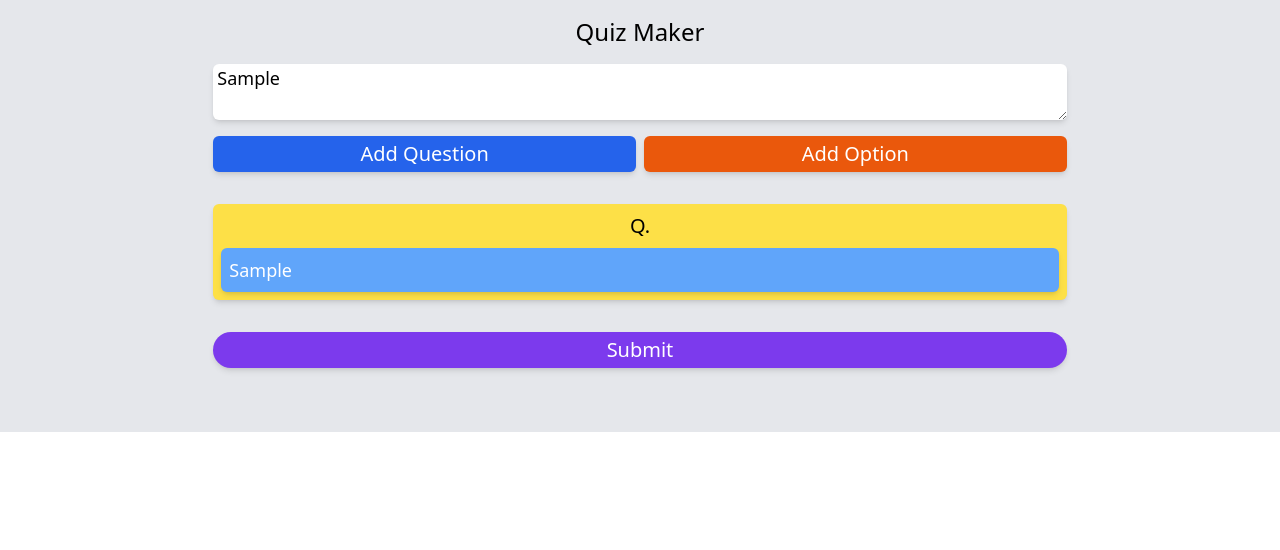
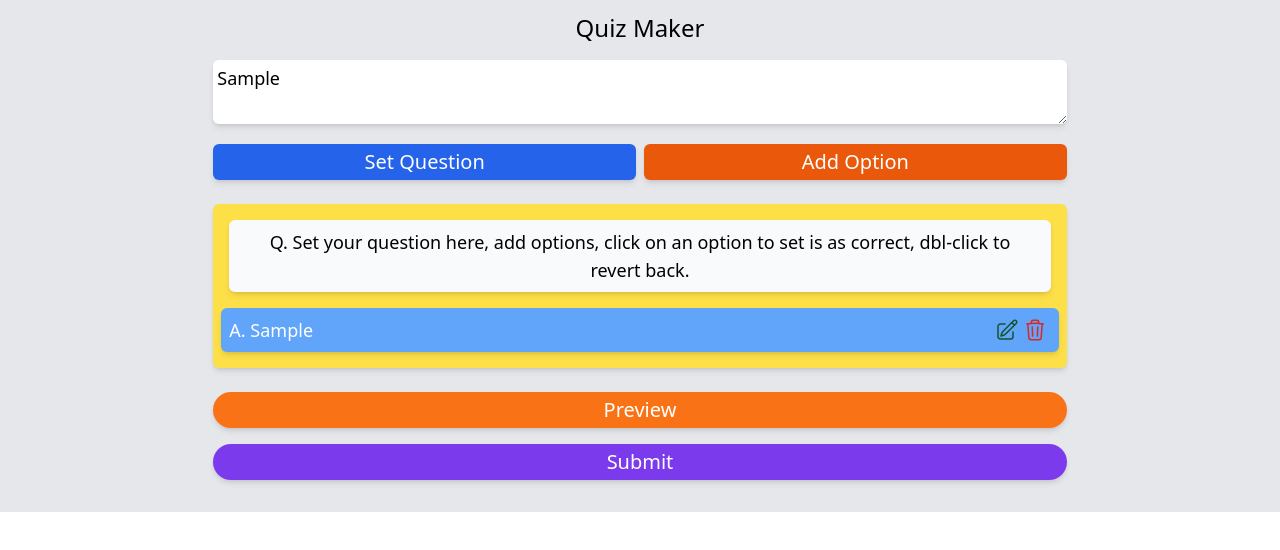
Before and after one commit to diptobiswasanime4/QuizMaker, a Next.js app in the folder quizmaker/: page /create in a window 1280 px wide. Both pictures are taken after typing "Sample" into the empty fields and a click on the button "Add Option". Shown: the top 550 px of the page. Built offline with nearby package versions, Linux system fonts and the light colour scheme.

Commit message:
📦 preview page

```diff
--- a/quizmaker/package.json
+++ b/quizmaker/package.json
@@ -9,10 +9,12 @@
     "lint": "next lint"
   },
   "dependencies": {
+    "axios": "^1.6.2",
     "mongoose": "^8.0.1",
     "next": "14.0.3",
     "react": "^18",
-    "react-dom": "^18"
+    "react-dom": "^18",
+    "uuid": "^9.0.1"
   },
   "devDependencies": {
     "@types/node": "^20",
--- a/quizmaker/src/app/api/create/route.ts
+++ b/quizmaker/src/app/api/create/route.ts
@@ -1,10 +1,14 @@
-import mongoose from "mongoose"
+import { NextRequest, NextResponse } from "next/server";
+import { connect } from "@/db/db";
 
-export function connect () {
-    try {
+export async function POST(req: NextRequest, res: NextResponse) {
+  try {
+    const data = req.body;
+    console.log(data);
+    console.log("POST fn");
 
-    } catch (error) {
-        console.log('Issue connecting to DB');
-
-    }
+    return NextResponse.json({ data: data });
+  } catch (error) {
+    return NextResponse.json({ error: error });
+  }
 }
--- a/quizmaker/src/app/create/page.tsx
+++ b/quizmaker/src/app/create/page.tsx
@@ -1,37 +1,252 @@
-"use client"
-import React, { useState } from 'react'
+"use client";
+import React, { useState, useEffect } from "react";
+import axios from "axios";
+import { Quiz } from "@/types/Quiz";
+import getOptionFromIndex from "@/utils/getOptionFromIndex";
+import { useRouter } from "next/navigation";
 
 function Create() {
-    const [inputText, setInputText] = useState("")
-    const [question, setQuestion] = useState("")
-    const [options, setOptions] = useState([])
+  const [inputText, setInputText] = useState("");
+  const [question, setQuestion] = useState(
+    "Set your question here, add options, click on an option to set is as correct, dbl-click to revert back."
+  );
+  const [options, setOptions] = useState([]);
+  const [rightAnswerIndices, setRightAnswerIndices] = useState([]);
+  const [optionBG, setOptionBG] = useState([]);
+  const [previewMode, setPreviewMode] = useState(false);
+  const [selectedOptions, setSelectedOptions] = useState([]);
+  const [optionEditMode, setOptionEditMode] = useState(false);
+  const router = useRouter();
 
   function addQuestion() {
-        setQuestion(inputText)
+    setQuestion(inputText);
   }
 
   function addOption() {
-        setOptions(prevOptions => [...prevOptions, inputText])
+    setOptions((prevOptions) => [...prevOptions, inputText]);
+    setOptionBG((prevOptions) => [...prevOptions, " bg-blue-400"]);
   }
+
+  function selectRightAnswerIndices(e, index) {
+    if (!previewMode) {
+      setRightAnswerIndices((prevIndices) => {
+        const indexExists = prevIndices.includes(index);
+
+        if (indexExists) {
+          const newIndices = prevIndices.filter(
+            (prevIndex) => prevIndex !== index
+          );
+          return newIndices;
+        } else {
+          return [...prevIndices, index];
+        }
+      });
+      setOptionBG((prevOptions) => {
+        const newBg = [...prevOptions];
+        newBg[index] =
+          newBg[index] === " bg-green-600" ? " bg-blue-400" : " bg-green-600";
+        return newBg;
+      });
+    } else {
+      setSelectedOptions((prevOptions) => {
+        const indexExists = prevOptions.includes(index);
+
+        if (indexExists) {
+          const newOptions = prevOptions.filter(
+            (prevIndex) => prevIndex !== index
+          );
+          return newOptions;
+        } else {
+          return [...prevOptions, index];
+        }
+      });
+      setOptionBG((prevOptions) => {
+        const newBg = [...prevOptions];
+        newBg[index] =
+          newBg[index] !== " bg-blue-700" ? " bg-blue-700" : " bg-blue-400";
+        return newBg;
+      });
+    }
+  }
+
+  function viewPreview() {
+    setPreviewMode(true);
+  }
+
+  function checkAnswer() {
+    const correctOptions = rightAnswerIndices;
+    const incorrectOptions = selectedOptions.filter(
+      (option) => !correctOptions.includes(option)
+    );
+    setOptionBG((prevOptions) => {
+      const newBG = [...prevOptions];
+
+      correctOptions.forEach((index) => {
+        newBG[index] = " bg-green-600";
+      });
+
+      incorrectOptions.forEach((index) => {
+        newBG[index] = " bg-red-600";
+      });
+
+      return newBG;
+    });
+  }
+
+  function deleteOption(e, index) {
+    setOptions((prevOptions) =>
+      prevOptions.filter((_, optionIndex) => optionIndex !== index)
+    );
+  }
+
+  async function onSubmit() {
+    const data: Quiz = {
+      question,
+      options,
+      rightAnswerIndices,
+    };
+    console.log(data);
+
+    const resp = await axios.post("/api/create", data);
+    console.log(resp);
+  }
+
+  if (previewMode) {
     return (
-    <div className="flex flex-col items-center gap-4 pt-4 pb-16 bg-gray-200">
+      <div className="bg-gray-200">
+        <div className="flex flex-col items-center gap-4 pt-3 pb-8 bg-gray-200">
           <div className="text-2xl">Quiz Maker</div>
-        <textarea placeholder='Enter Question, Answer, etc.' className='w-2/3 pl-1 text-lg rounded-md shadow-md' value={inputText} onChange={e => setInputText(e.target.value)} />
-        <div className="w-2/3 flex gap-2">
-            <button onClick={addQuestion} className='w-1/2 text-white bg-blue-600 hover:bg-blue-500 rounded-md py-1 text-xl shadow-md'>Add Question</button>
-            <button onClick={addOption} className='w-1/2 text-white bg-orange-600 hover:bg-orange-500 rounded-md py-1 text-xl shadow-md'>Add Option</button>
+          <div className="bg-yellow-300 w-2/3 p-2 rounded-md flex flex-col gap-2 pb-4 shadow-md">
+            <div className="text-center text-lg bg-gray-50 m-2 py-2 px-4 rounded-md shadow-md">
+              Q. {question}
             </div>
-        <div className="bg-yellow-300 w-2/3 p-2 mt-4 rounded-md flex flex-col gap-2 shadow-md">
-            <div className="text-center text-xl">Q. {question}</div>
             {options.map((option, index) => {
               return (
-                    <div className="bg-blue-400 text-white cursor-pointer p-2 rounded-md shadow-md text-lg">{option}</div>
-                )
+                <div
+                  key={index}
+                  className={
+                    "flex justify-between items-center text-white cursor-pointer p-2 rounded-md shadow-md text-lg" +
+                    optionBG[index]
+                  }
+                  onClick={(e) => selectRightAnswerIndices(e, index)}
+                >
+                  <div className="w-full">
+                    {getOptionFromIndex(index)}. {option}
+                  </div>
+                </div>
+              );
             })}
           </div>
-        <button className='w-2/3 text-white mt-4 bg-violet-600 hover:bg-violet-500 rounded-full py-1 text-xl shadow-md'>Submit</button>
+          <button
+            onClick={checkAnswer}
+            className="w-2/3 text-white mt-2 bg-orange-500 hover:bg-orange-400 rounded-full py-1 text-xl shadow-md"
+          >
+            Check Answer
+          </button>
+          <button
+            onClick={() => setPreviewMode(false)}
+            className="w-2/3 text-white bg-violet-600 hover:bg-violet-500 rounded-full py-1 text-xl shadow-md"
+          >
+            Go Back
+          </button>
         </div>
-  )
+      </div>
+    );
+  } else {
+    return (
+      <div className="bg-gray-200">
+        <div className="flex flex-col items-center gap-4 pt-3 pb-8">
+          <div className="text-2xl">Quiz Maker</div>
+          <textarea
+            placeholder="Enter Question, Answer, etc."
+            className="w-2/3 p-1 mb-1 text-lg rounded-md shadow-md"
+            value={inputText}
+            onChange={(e) => setInputText(e.target.value)}
+          />
+          <div className="w-2/3 flex gap-2">
+            <button
+              onClick={addQuestion}
+              className="w-1/2 text-white bg-blue-600 hover:bg-blue-500 rounded-md py-1 text-xl shadow-md"
+            >
+              Set Question
+            </button>
+            <button
+              onClick={addOption}
+              className="w-1/2 text-white bg-orange-600 hover:bg-orange-500 rounded-md py-1 text-xl shadow-md"
+            >
+              Add Option
+            </button>
+          </div>
+          <div className="bg-yellow-300 w-2/3 p-2 mt-2 rounded-md flex flex-col gap-2 pb-4 shadow-md">
+            <div className="text-center text-lg bg-gray-50 m-2 py-2 px-4 rounded-md shadow-md">
+              Q. {question}
+            </div>
+            {options.map((option, index) => {
+              return (
+                <div
+                  key={index}
+                  className={
+                    "flex justify-between items-center text-white cursor-pointer p-2 rounded-md shadow-md text-lg" +
+                    optionBG[index]
+                  }
+                >
+                  <div
+                    className="w-full"
+                    onClick={(e) => selectRightAnswerIndices(e, index)}
+                  >
+                    {getOptionFromIndex(index)}. {option}
+                  </div>
+                  <div className="flex gap-1 pr-1">
+                    <svg
+                      xmlns="http://www.w3.org/2000/svg"
+                      fill="none"
+                      viewBox="0 0 24 24"
+                      strokeWidth={1.5}
+                      stroke="currentColor"
+                      className="w-6 h-6 text-green-900"
+                    >
+                      <path
+                        strokeLinecap="round"
+                        strokeLinejoin="round"
+                        d="M16.862 4.487l1.687-1.688a1.875 1.875 0 112.652 2.652L10.582 16.07a4.5 4.5 0 01-1.897 1.13L6 18l.8-2.685a4.5 4.5 0 011.13-1.897l8.932-8.931zm0 0L19.5 7.125M18 14v4.75A2.25 2.25 0 0115.75 21H5.25A2.25 2.25 0 013 18.75V8.25A2.25 2.25 0 015.25 6H10"
+                      />
+                    </svg>
+                    <svg
+                      xmlns="http://www.w3.org/2000/svg"
+                      fill="none"
+                      viewBox="0 0 24 24"
+                      strokeWidth={1.5}
+                      stroke="currentColor"
+                      className="w-6 h-6 text-red-600"
+                      onClick={(e) => deleteOption(e, index)}
+                    >
+                      <path
+                        strokeLinecap="round"
+                        strokeLinejoin="round"
+                        d="M14.74 9l-.346 9m-4.788 0L9.26 9m9.968-3.21c.342.052.682.107 1.022.166m-1.022-.165L18.16 19.673a2.25 2.25 0 01-2.244 2.077H8.084a2.25 2.25 0 01-2.244-2.077L4.772 5.79m14.456 0a48.108 48.108 0 00-3.478-.397m-12 .562c.34-.059.68-.114 1.022-.165m0 0a48.11 48.11 0 013.478-.397m7.5 0v-.916c0-1.18-.91-2.164-2.09-2.201a51.964 51.964 0 00-3.32 0c-1.18.037-2.09 1.022-2.09 2.201v.916m7.5 0a48.667 48.667 0 00-7.5 0"
+                      />
+                    </svg>
+                  </div>
+                </div>
+              );
+            })}
+          </div>
+          <button
+            onClick={viewPreview}
+            className="w-2/3 text-white mt-2 bg-orange-500 hover:bg-orange-400 rounded-full py-1 text-xl shadow-md"
+          >
+            Preview
+          </button>
+          <button
+            onClick={onSubmit}
+            className="w-2/3 text-white bg-violet-600 hover:bg-violet-500 rounded-full py-1 text-xl shadow-md"
+          >
+            Submit
+          </button>
+        </div>
+      </div>
+    );
+  }
 }
 
-export default Create
+export default Create;
--- /dev/null
+++ b/quizmaker/src/app/dashboard/page.tsx
@@ -0,0 +1,7 @@
+import React from "react";
+
+function Dashboard() {
+  return <div className="text-3xl">Dashboard</div>;
+}
+
+export default Dashboard;
--- a/quizmaker/src/app/page.tsx
+++ b/quizmaker/src/app/page.tsx
@@ -1,9 +1,9 @@
-import Image from 'next/image'
+import Image from "next/image";
 
 export default function Home() {
   return (
     <div className="">
       <div className="text-3xl">Home</div>
     </div>
-  )
+  );
 }
--- /dev/null
+++ b/quizmaker/src/db/db.ts
@@ -0,0 +1,10 @@
+import mongoose from "mongoose"
+
+export function connect () {
+    try {
+        mongoose.connect(process.env.MONGO_URI)
+    } catch (error) {
+        console.log(`Error connecting to DB. ${error}`);
+
+    }
+}
--- /dev/null
+++ b/quizmaker/src/types/Quiz.ts
@@ -0,0 +1,5 @@
+export interface Quiz {
+  question: string;
+  options: string[];
+  rightAnswerIndices: number[];
+}
--- /dev/null
+++ b/quizmaker/src/utils/getOptionFromIndex.ts
@@ -0,0 +1,3 @@
+export default function getOptionLetter(index: number) {
+  return String.fromCharCode(65 + index);
+}
```
Also changed, not shown: quizmaker/src/app/layout.tsx (+9 -7 lines), quizmaker/src/models/QuizModel.ts (added, +11 -0 lines), 1 other file (tests, documents, lock files or other folders). Lines whose indentation alone changed are shown as unchanged.
